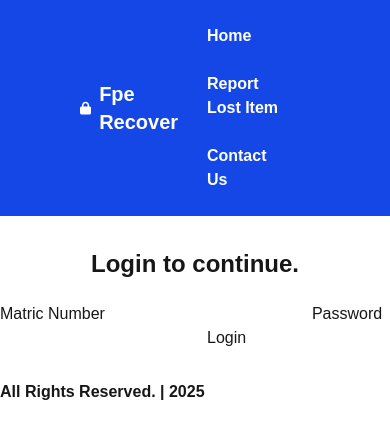
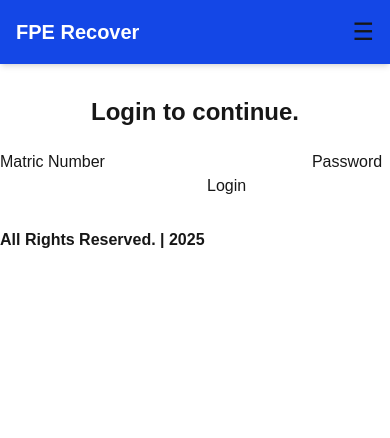
Before and after one commit to Homines-Solitarius/lost-and-found-app, a Next.js app: page /login in a window 390 px wide. Shown: the top 438 px of the page. Built offline with nearby package versions, Linux system fonts and the light colour scheme.

Commit message:
Refactor Header component for improved structure and mobile navigation

```diff
--- a/src/app/components/Header.tsx
+++ b/src/app/components/Header.tsx
@@ -1,28 +1,52 @@
-import { FaLock } from "react-icons/fa6"
-import "../globals.css"
-import Link from "next/link"
+'use client';
 
-const Header = () => {
+import { useState } from 'react';
+import Link from 'next/link';
+
+export default function Navbar() {
+  const [isOpen, setIsOpen] = useState(false);
+
   const navigation = [
-    { name: 'Home', href: '/' },
-    { name: 'Report Lost Item', href: '/report_item' },
-    { name: 'Contact Us', href: '#' },
+    { name: 'Product', href: '#' },
+    { name: 'Features', href: '#' },
+    { name: 'Marketplace', href: '#' },
+    { name: 'Company', href: '#' },
   ]
+
   return (
-    <div className="flex px-20 items-center justify-between bg-blue-700">
-      <div className="flex flex-row items-center gap-2 ">
-        <FaLock color="white" />
-        <span className="text-xl font-bold text-white">Fpe Recover</span>
+    <header className="bg-blue-700 shadow-md p-4">
+      <div className="flex justify-between items-center">
+        <h1 className="text-xl font-bold text-white">FPE Recover</h1>
+
+        {/* Hamburger button - shown on mobile only */}
+        <button
+          className="sm:hidden text-2xl"
+          onClick={() => setIsOpen(!isOpen)}
+          aria-label="Toggle navigation"
+        >
+          ☰
+        </button>
+
+        {/* Desktop nav - always visible on sm+ */}
+        <nav className="hidden sm:flex gap-6">
+          {navigation.map((item) => (
+            <Link key={item.name} href={item.href} className="text-sm/6 font-semibold text-gray-900">
+              {item.name}
+            </Link>
+          ))}
+        </nav>
       </div>
-      <nav className="flex flex-col sm:flex-row items-start sm:items-center gap-2 sm:gap-6 p-4">
-        {navigation.map((item) => (
-          <Link key={item.name} href={item.href} className="text-white rounded-lg hover:bg-white hover:text-blue-700 font-bold text-md p-2 transition-all duration-500 ease-out">
-            {item.name}
-          </Link>
-        ))}
-      </nav>
-    </div>
-  )
+
+      {/* Mobile nav - toggles on hamburger click */}
+      {isOpen && (
+        <nav className="flex flex-col gap-2 mt-4 sm:hidden">
+          {navigation.map((item) => (
+            <Link key={item.name} href={item.href} className="text-sm/6 font-semibold text-gray-900">
+              {item.name}
+            </Link>
+          ))}
+        </nav>
+      )}
+    </header>
+  );
 }
-
-export default Header
```
